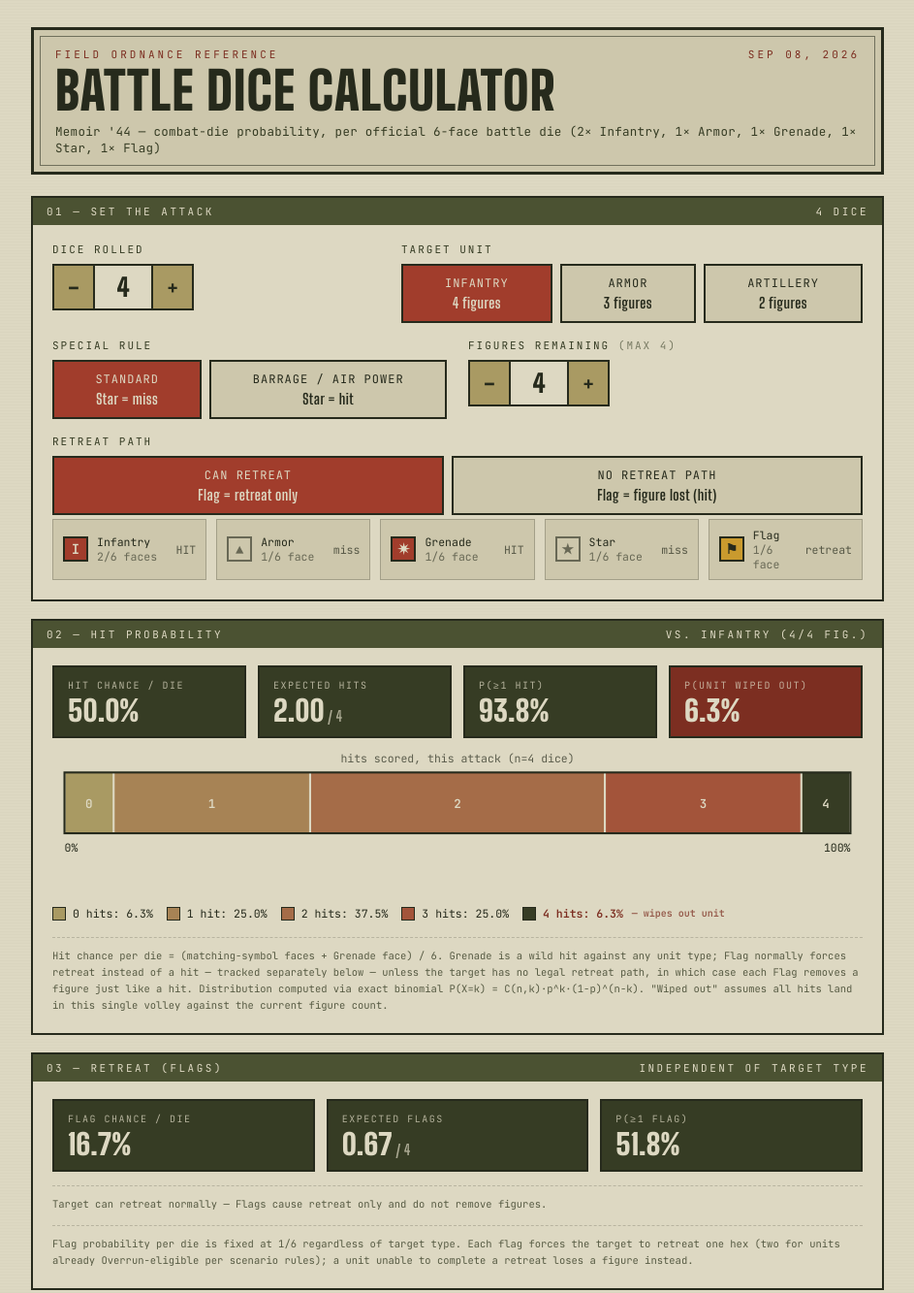
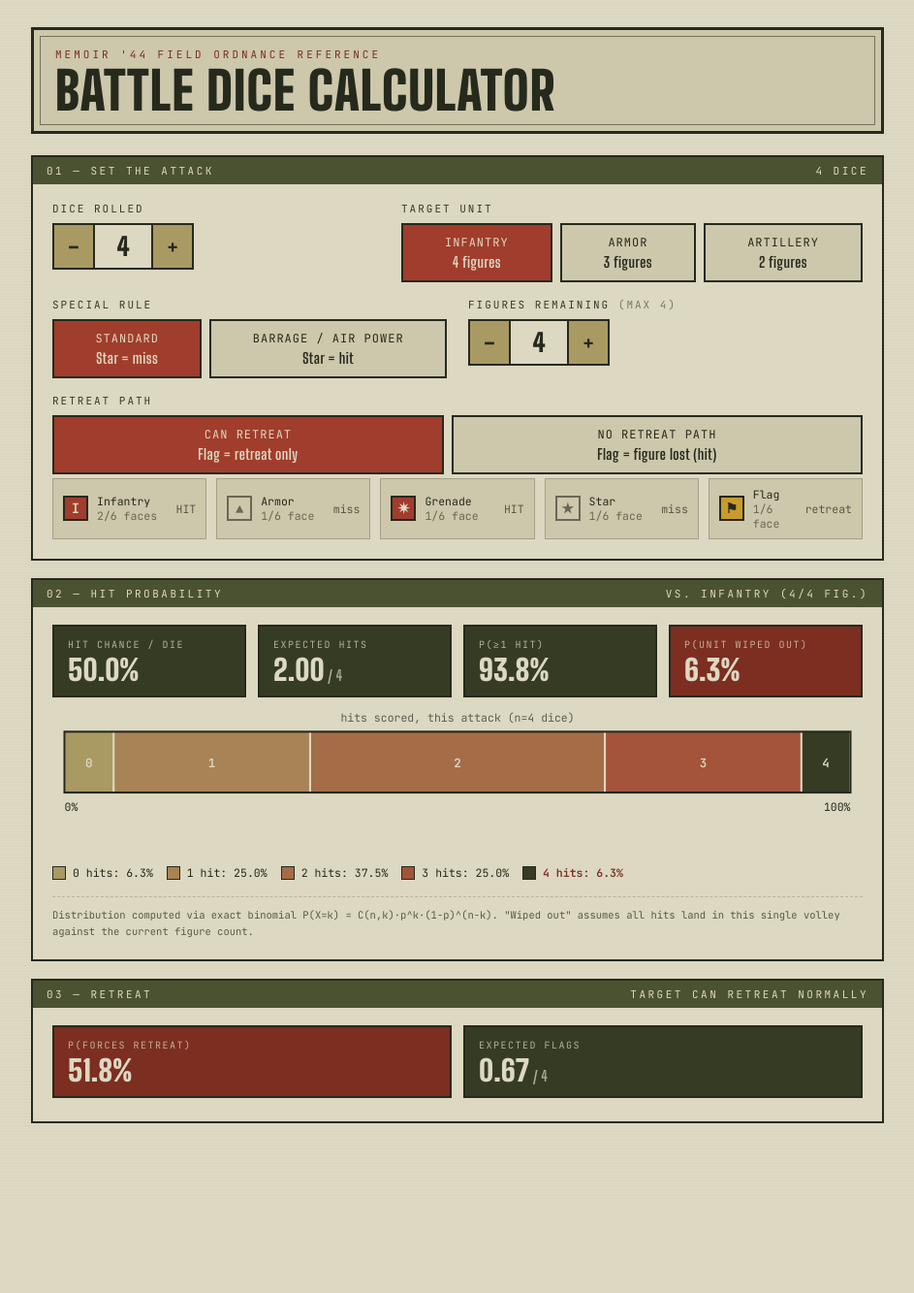
Before and after one commit to codydwilson/memoirdicecalculator, a plain HTML site: page index.html in a window 1280 px wide. Shown: the whole page at 97% size, without its empty margins (168-1111 px from the left). After the commit the page ends 1236 px from the top, so only its background shows below. Drawn offline with nearby package versions, Linux system fonts and the light colour scheme.

Commit message:
Update eyebrow text and improve layout

```diff
--- a/index.html
+++ b/index.html
@@ -51,7 +51,7 @@
     letter-spacing:3px;
     text-transform:uppercase;
     color: var(--rust-dark);
-    display:flex; justify-content:space-between;
+    display:flex;
     margin-bottom:6px;
   }
   h1{
@@ -278,9 +278,8 @@
 <div class="wrap">
 
   <div class="masthead">
-    <div class="eyebrow"><span>FIELD ORDNANCE REFERENCE</span><span id="dateStamp"></span></div>
+    <div class="eyebrow"><span>MEMOIR '44 FIELD ORDNANCE REFERENCE</span></div>
     <h1>Battle Dice Calculator</h1>
-    <div class="sub">Memoir '44 — combat-die probability, per official 6-face battle die (2× Infantry, 1× Armor, 1× Grenade, 1× Star, 1× Flag)</div>
   </div>
 
   <!-- CONTROLS -->
@@ -350,18 +349,16 @@
       <div class="stacked-legend" id="stackedLegend"></div>
 
       <div class="footnote">
-        Hit chance per die = (matching-symbol faces + Grenade face<span id="starNote"></span><span id="retreatNote"></span>) / 6. Grenade is a wild hit against any unit type; Flag normally forces retreat instead of a hit — tracked separately below — unless the target has no legal retreat path, in which case each Flag removes a figure just like a hit. Distribution computed via exact binomial P(X=k) = C(n,k)·p^k·(1−p)^(n−k). "Wiped out" assumes all hits land in this single volley against the current figure count.
+        Distribution computed via exact binomial P(X=k) = C(n,k)·p^k·(1−p)^(n−k). "Wiped out" assumes all hits land in this single volley against the current figure count.
       </div>
     </div>
   </div>
 
   <!-- FLAGS -->
   <div class="panel">
-    <div class="panel-head"><span>03 — Retreat (Flags)</span><span>independent of target type</span></div>
+    <div class="panel-head"><span>03 — Retreat</span><span id="retreatStatusLabel"></span></div>
     <div class="panel-body">
       <div class="stat-row" id="flagStatRow"></div>
-      <div class="footnote" id="flagRetreatNote"></div>
-      <div class="footnote">Flag probability per die is fixed at 1/6 regardless of target type. Each flag forces the target to retreat one hex (two for units already Overrun-eligible per scenario rules); a unit unable to complete a retreat loses a figure instead.</div>
     </div>
   </div>
 
@@ -479,27 +476,22 @@
   const pAtLeastOneFlag = 1 - Math.pow(1-pFlag, n);
   const expectedFlags = n*pFlag;
   document.getElementById('flagStatRow').innerHTML = `
-    <div class="stat">
-      <div class="label">Flag Chance / Die</div>
-      <div class="value">${fmtPct(pFlag)}</div>
+    <div class="stat rust">
+      <div class="label">P(Forces Retreat)</div>
+      <div class="value">${fmtPct(pAtLeastOneFlag)}</div>
     </div>
     <div class="stat">
       <div class="label">Expected Flags</div>
       <div class="value">${expectedFlags.toFixed(2)}<small> / ${n}</small></div>
     </div>
-    <div class="stat">
-      <div class="label">P(≥1 Flag)</div>
-      <div class="value">${fmtPct(pAtLeastOneFlag)}</div>
-    </div>
   `;
-  document.getElementById('flagRetreatNote').textContent = noRetreat
-    ? 'No Retreat Path is active — Flags are already folded into the hit total above as figure losses.'
-    : 'Target can retreat normally — Flags cause retreat only and do not remove figures.';
+  document.getElementById('retreatStatusLabel').textContent = noRetreat
+    ? 'no retreat path — folded into hits above'
+    : 'target can retreat normally';
 
   document.getElementById('targetLabel').textContent = 'vs. ' + u.label.toUpperCase() + ' (' + currentFigures + '/' + u.figures + ' fig.)' + (starHits ? ' · STAR=HIT' : '') + (noRetreat ? ' · NO RETREAT' : '');
   document.getElementById('rollLabel').textContent = n + ' dice';
-  document.getElementById('starNote').textContent = starHits ? ' + Star face' : '';
-  document.getElementById('retreatNote').textContent = noRetreat ? ' + Flag face (blocked retreat)' : '';
+
 }
 
 function shadeColor(k, n){
@@ -563,7 +555,7 @@
     const color = s.isElim ? 'var(--olive-dark)' : shadeColor(s.k, n);
     return `<div class="seg-chip ${s.isElim ? 'elim' : ''}">
       <span class="sw" style="background:${color}"></span>
-      ${s.k} hit${s.k===1?'':'s'}: ${s.pct.toFixed(1)}%${s.isElim ? '<span class="warn">— wipes out unit</span>' : ''}
+      ${s.k} hit${s.k===1?'':'s'}: ${s.pct.toFixed(1)}%
     </div>`;
   }).join('');
 }
@@ -615,7 +607,6 @@
   renderAll();
 });
 
-document.getElementById('dateStamp').textContent = new Date().toLocaleDateString('en-US', {year:'numeric', month:'short', day:'2-digit'}).toUpperCase();
 
 renderAll();
 </script>
```
